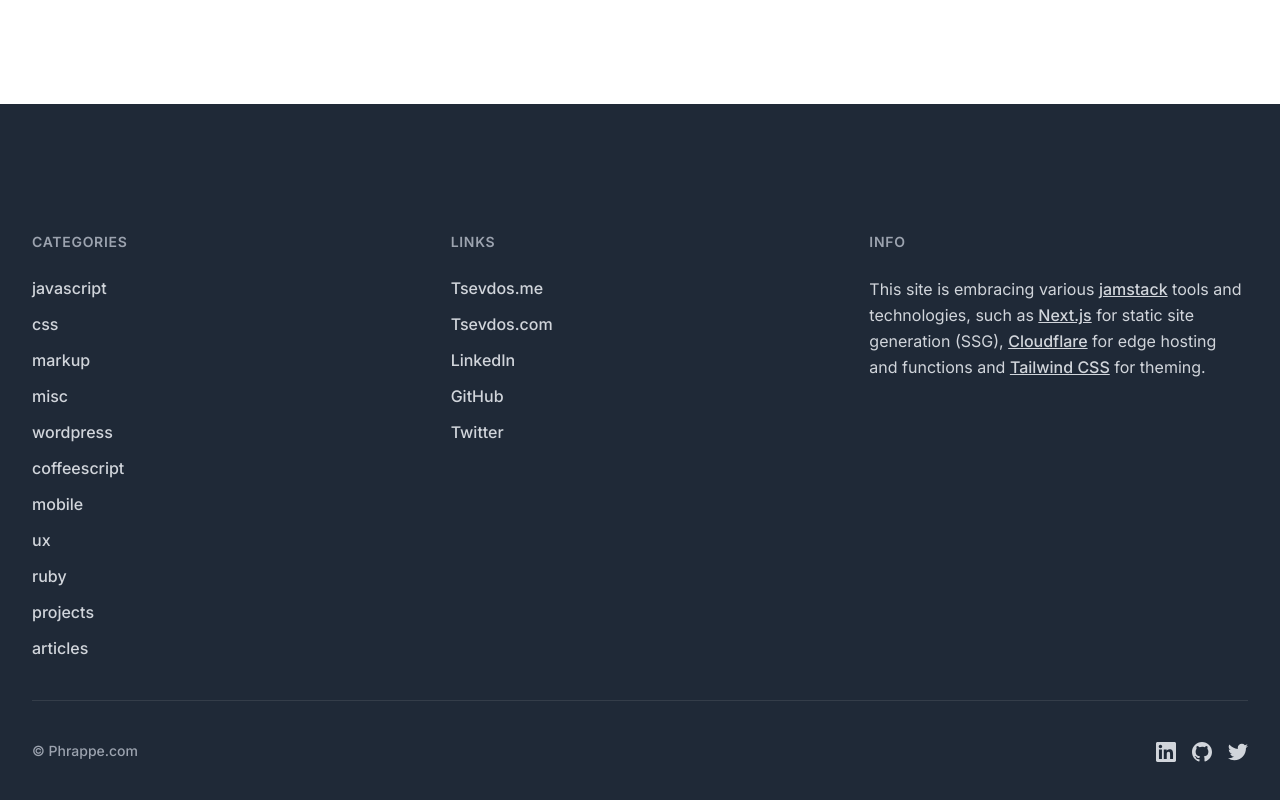
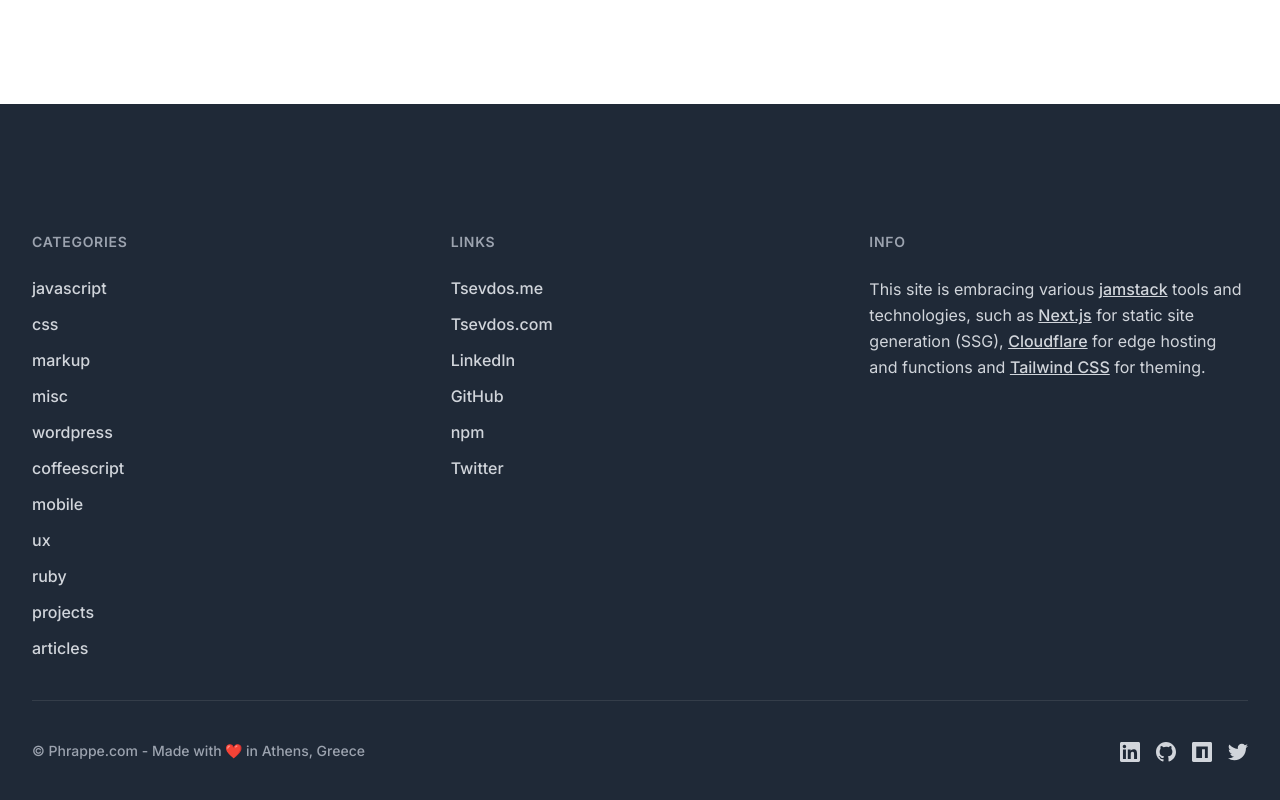
Before and after one commit to tsevdos/phrappe.com, a Next.js app: page /p/about in a window 1280 px wide. Shown: the part 764-1564 px from the top of the page. Built offline with nearby package versions, Linux system fonts and the light colour scheme.

Commit message:
add npm link to footer

```diff
--- a/components/Footer.tsx
+++ b/components/Footer.tsx
@@ -55,6 +55,14 @@ const Footer: FC<FooterProps> = ({ categories }) => (
               className="font-medium text-gray-300 hover:text-gray-400"
             >
               GitHub
+            </a>
+            <a
+              href="https://www.npmjs.com/~tsevdos"
+              target="_blank"
+              rel="noreferrer"
+              className="font-medium text-gray-300 hover:text-gray-400"
+            >
+              npm
             </a>
             <a
               href="https://twitter.com/tsevdos"
@@ -145,6 +153,22 @@ const Footer: FC<FooterProps> = ({ categories }) => (
             </svg>
           </a>
           <a
+            aria-label="NPM"
+            href="https://www.npmjs.com/~tsevdos"
+            target="_blank"
+            rel="noreferrer"
+            className="text-gray-300 hover:text-gray-400"
+          >
+            <svg
+              fill="currentColor"
+              viewBox="0 0 24 24"
+              xmlns="http://www.w3.org/2000/svg"
+              className="icon-npm inline-block w-5 h-5"
+            >
+              <path d="M1.763 0C.786 0 0 .786 0 1.763v20.474C0 23.214.786 24 1.763 24h20.474c.977 0 1.763-.786 1.763-1.763V1.763C24 .786 23.214 0 22.237 0zM5.13 5.323l13.837.019-.009 13.836h-3.464l.01-10.382h-3.456L12.04 19.17H5.113z" />
+            </svg>
+          </a>
+          <a
             aria-label="Twitter"
             href="https://twitter.com/tsevdos"
             target="_blank"
@@ -162,7 +186,7 @@ const Footer: FC<FooterProps> = ({ categories }) => (
           </a>
         </nav>
         <div className="text-gray-400">
-          <span className="font-medium">&copy; Phrappe.com</span>
+          <span className="font-medium">&copy; Phrappe.com - Made with ❤️ in Athens, Greece</span>
         </div>
       </div>
     </div>
```
